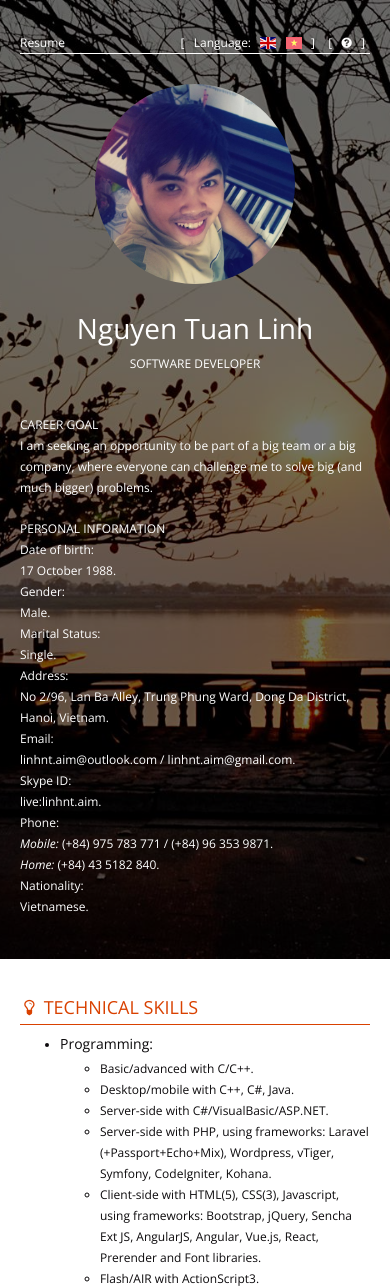
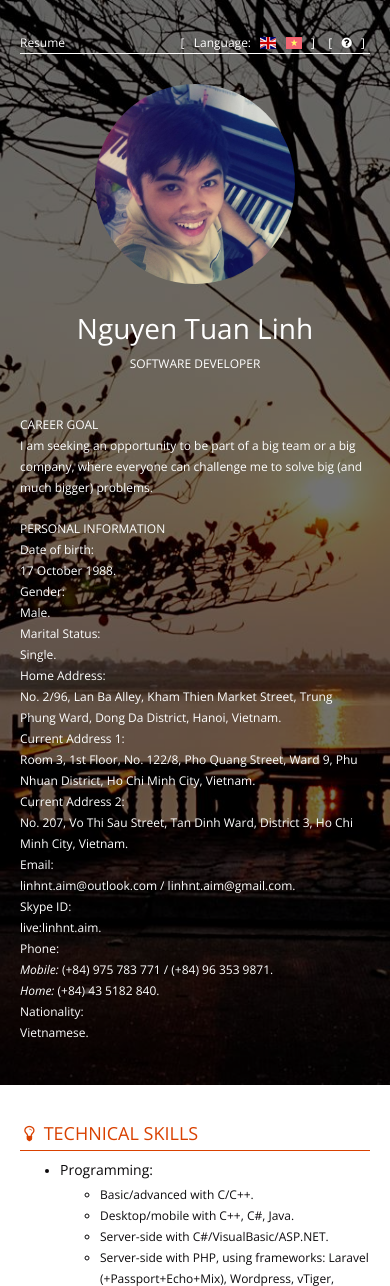
Before and after one commit to linhntaim/resume, a PHP site: page / in a window 390 px wide. Shown: the top 1286 px of the page. Run offline with PHP 8.4, Linux system fonts and the light colour scheme; some libraries are stand-ins or nearby versions.

Commit message:
fix address and phone

```diff
--- a/en.php
+++ b/en.php
@@ -137,10 +137,26 @@
                     </li>
                     <li class="clearfix">
                         <div class="text">
-                            Address:
+                            Home Address:
                         </div>
                         <div class="value">
-                            No 2/96, Lan Ba Alley, Trung Phung Ward, Dong Da District, Hanoi, Vietnam.
+                            No. 2/96, Lan Ba Alley, Kham Thien Market Street, Trung Phung Ward, Dong Da District, Hanoi, Vietnam.
+                        </div>
+                    </li>
+                    <li class="clearfix">
+                        <div class="text">
+                            Current Address 1:
+                        </div>
+                        <div class="value">
+                            Room 3, 1st Floor, No. 122/8,  Pho Quang Street, Ward 9, Phu Nhuan District, Ho Chi Minh City, Vietnam.
+                        </div>
+                    </li>
+                    <li class="clearfix">
+                        <div class="text">
+                            Current Address 2:
+                        </div>
+                        <div class="value">
+                            No. 207, Vo Thi Sau Street, Tan Dinh Ward, District 3, Ho Chi Minh City, Vietnam.
                         </div>
                     </li>
                     <li class="clearfix">
```
Also changed, not shown: vi.php (+18 -2 lines).
